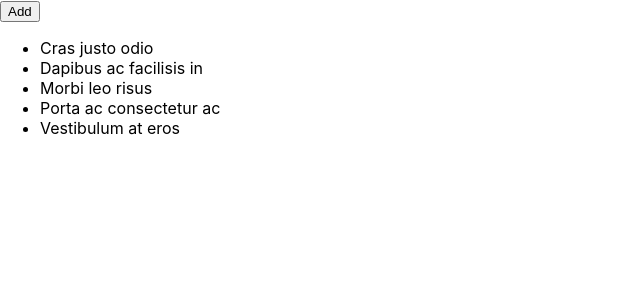
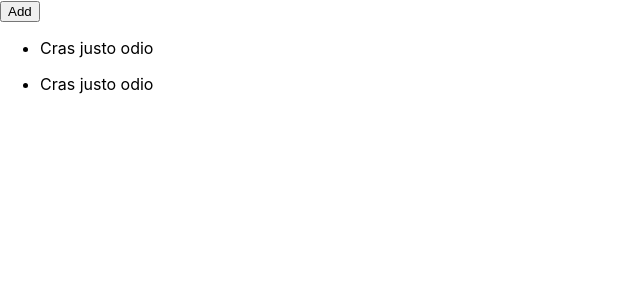
Before and after one commit to ReidHolmes/Web, a React (Create React App) app in the folder my-app/: page / in a window 1280 px wide. Shown: the top 300 px of the page, without its empty margins (0-640 px from the left). Built offline with nearby package versions, Linux system fonts and the light colour scheme.

Commit message:
完成自定义组件、组件拆分、用法

```diff
--- a/my-app/src/App.js
+++ b/my-app/src/App.js
@@ -7,21 +7,39 @@ class App extends Component {
     return (
       <div>
           <button className="btn">Add</button>
-          <ul className="list-group">
-            <li className="list-group-item">Cras justo odio</li>
-            <li className="list-group-item">Dapibus ac facilisis in</li>
-            <li className="list-group-item">Morbi leo risus</li>
-            <li className="list-group-item">Porta ac consectetur ac</li>
-            <li className="list-group-item">Vestibulum at eros</li>
-          </ul>
+          <Edit_item></Edit_item>
+          <Edit></Edit>
         </div>
 
     );
   }
 }
 
+class Edit extends Component {
+    render() {
+        return (
+            <div>
+                <ul className="list-group">
+                    <li className="list-group-item">Cras justo odio</li>
+                </ul>
+            </div>
 
+        );
+    }
+}
 
+class Edit_item extends Component {
+    render() {
+        return (
+            <div>
+                <ul className="list-group">
+                    <li className="list-group-item">Cras justo odio</li>
+                </ul>
+            </div>
+
+        );
+    }
+}
 
 
 
```
